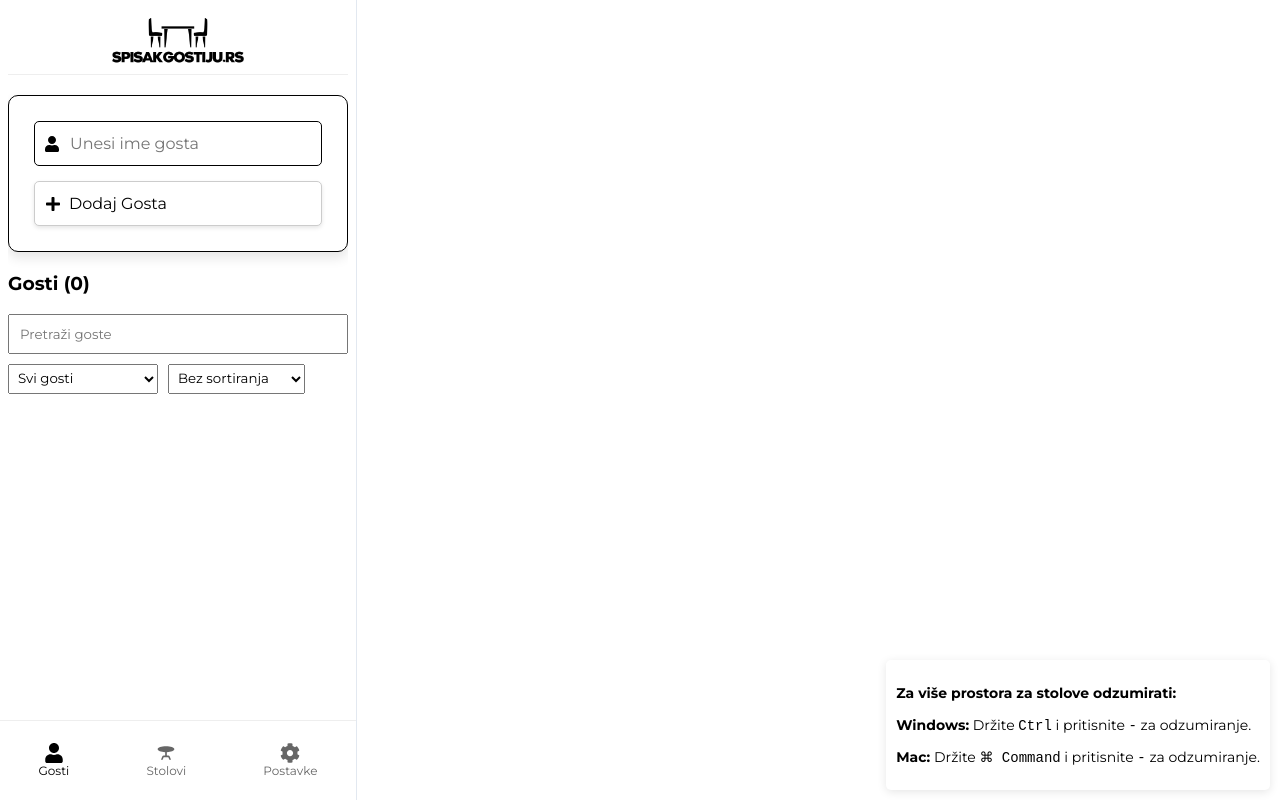
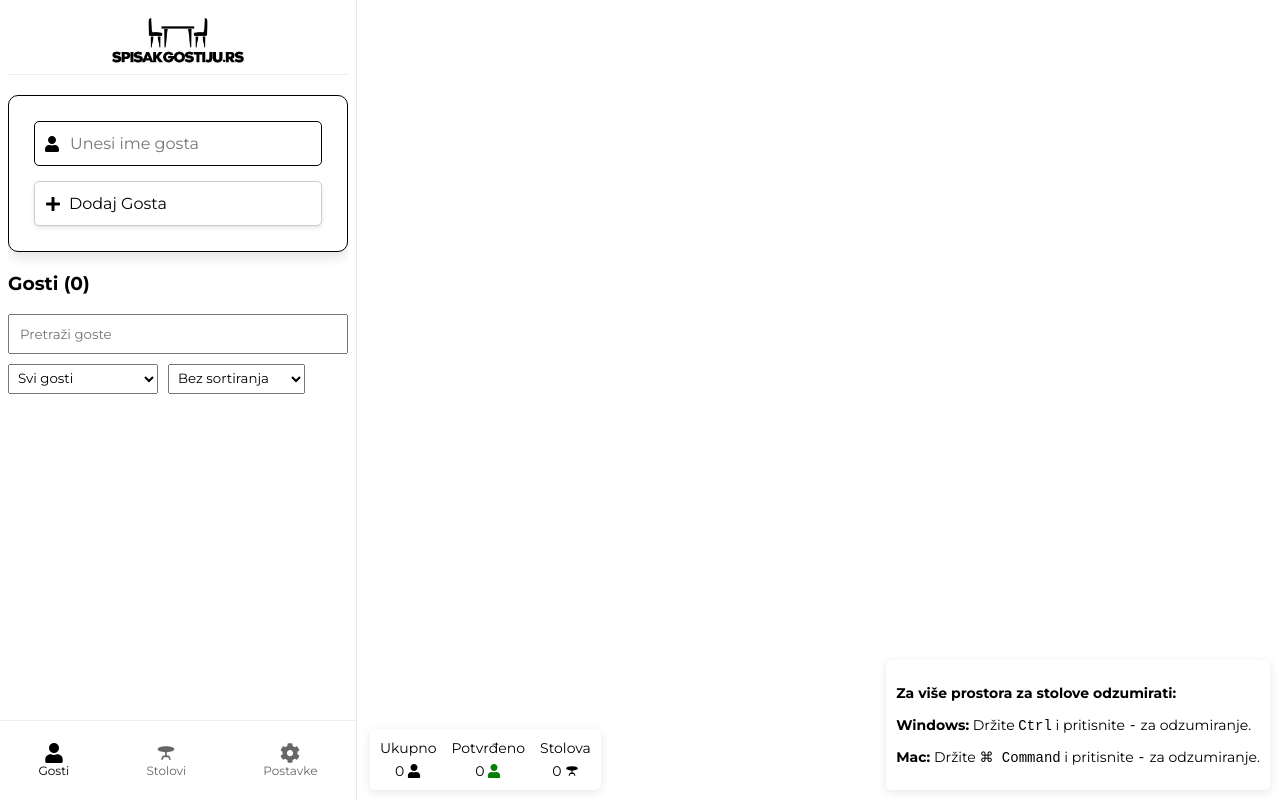
Before and after one commit to Adrian-Swifter/spisak-gostiju, a React (Vite) app: page / in a window 1280 px wide. Built offline with nearby package versions, Linux system fonts and the light colour scheme.

Commit message:
added summary fixed popup

```diff
--- a/src/App.tsx
+++ b/src/App.tsx
@@ -541,7 +541,7 @@ const App = () => {
             ))}
           </div>
           <div
-            className="zoom-instructions"
+            className="fixed-popup"
             style={{
               position: "fixed",
               bottom: "10px",
@@ -565,6 +565,86 @@ const App = () => {
               <strong>Mac:</strong> Držite <kbd>⌘ Command</kbd> i pritisnite{" "}
               <kbd>-</kbd> za odzumiranje.
             </p>
+          </div>
+          <div
+            className="fixed-popup"
+            style={{
+              position: "fixed",
+              bottom: "10px",
+              left: "370px",
+              backgroundColor: "#fff",
+              padding: "10px",
+              borderRadius: "5px",
+              boxShadow: "0 2px 10px rgba(0,0,0,0.1)",
+              fontSize: "14px",
+              zIndex: 1000,
+              display: "flex",
+              alignItems: "center",
+              gap: "15px",
+            }}
+          >
+            <div
+              style={{
+                display: "flex",
+                alignItems: "center",
+                gap: "5px",
+                flexDirection: "column",
+              }}
+            >
+              <p style={{ margin: 0 }}>Ukupno</p>
+              <div
+                style={{
+                  display: "flex",
+                  alignItems: "center",
+                  gap: "3px",
+                }}
+              >
+                <span>{guests.length}</span>
+                <FaUser />
+              </div>
+            </div>
+            <div
+              style={{
+                display: "flex",
+                alignItems: "center",
+                gap: "5px",
+                flexDirection: "column",
+              }}
+            >
+              <p style={{ margin: 0 }}>Potvrđeno</p>
+              <div
+                style={{
+                  display: "flex",
+                  alignItems: "center",
+                  gap: "3px",
+                }}
+              >
+                <span>
+                  {guests.filter((guest) => guest.confirmedAttendance).length}
+                </span>
+                <FaUser style={{ color: "green" }} />
+              </div>
+            </div>
+            <div
+              style={{
+                display: "flex",
+                alignItems: "center",
+                gap: "5px",
+                flexDirection: "column",
+              }}
+            >
+              <p style={{ margin: 0 }}>Stolova</p>
+              <div
+                style={{
+                  display: "flex",
+                  alignItems: "center",
+                  gap: "3px",
+                }}
+              >
+                <span>{tables.length}</span>
+                <TableIcon />
+              </div>
+            </div>
           </div>
         </div>
         {showResetPopup && (
```
